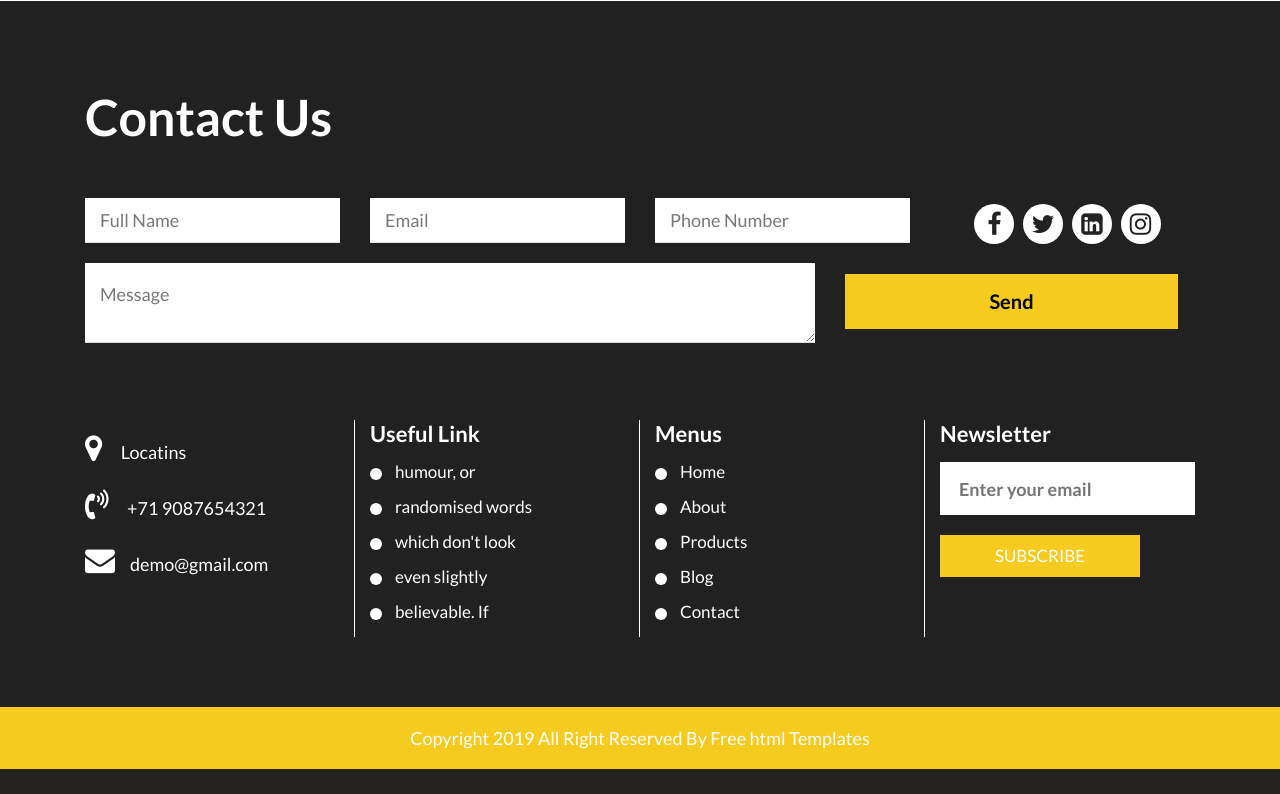
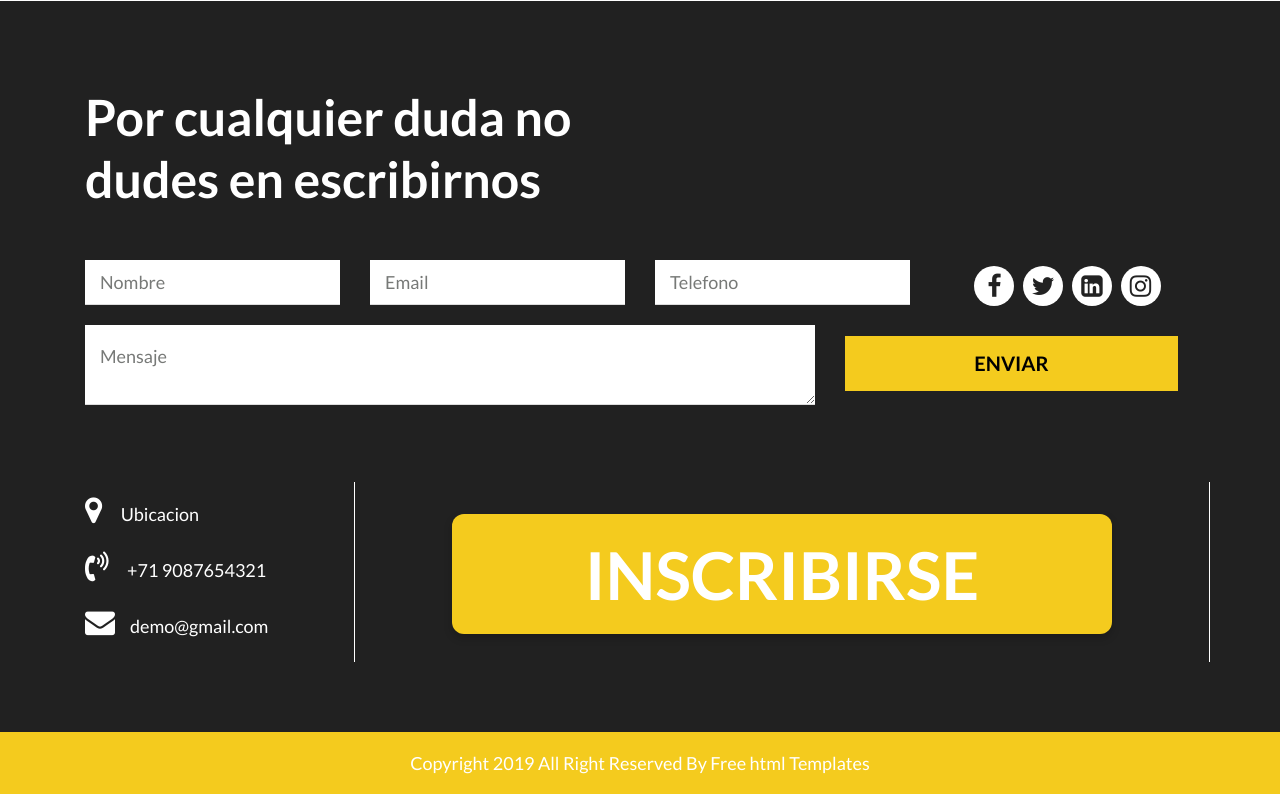
Before and after one commit to TomasCipriano-66/La-champion, a Flask app: page /contacto in a window 1280 px wide. Shown: the part 114-908 px from the top of the page. Before the commit the page ends 883 px from the top, so only its background shows below. Run offline with Flask 3, Linux system fonts and the light colour scheme; some libraries are stand-ins or nearby versions.

Commit message:
se termino el contacto

```diff
--- a/static/css/style.css
+++ b/static/css/style.css
@@ -1023,9 +1002,38 @@ ul.link li a::after {
     color: #212121;
 }
 
-
 /** end footer **/
 
 .products_page .product .titlepage {
     margin-top: 70px;
 }
+
+#decorated-button {
+     width: 80%;
+     height: 120px;
+     background-color: #f4cb1e; /* Verde */
+     color: white;
+     border: none;
+     border-radius: 12px; /* Bordes redondeados */
+     font-size: 66px; /* Tamaño de la fuente */
+     font-weight: bold;
+     cursor: pointer;
+     box-shadow: 0 4px 8px 0 rgba(0, 0, 0, 0.2); /* Sombra */
+     transition: 0.3s; /* Transición suave */
+     margin-left: 10%;
+     margin-top: 20px;
+     display: flex; /* Alinear el contenido */
+     align-items: center; /* Centrar verticalmente */
+     justify-content: center; /* Centrar horizontalmente */
+ }
+
+ #decorated-button:hover {
+     background-color: #65f41e; /* Verde más oscuro al pasar el mouse */
+     box-shadow: 0 8px 16px 0 rgba(0, 0, 0, 0.2); /* Sombra más intensa */
+ }
+
+ #decorated-button:active {
+     background-color: #3aae00; /* Verde aún más oscuro al hacer clic */
+     box-shadow: 0 5px #666; /* Sombra al hacer clic */
+     transform: translateY(4px); /* Movimiento hacia abajo al hacer clic */
+ }
--- a/templates/base.html
+++ b/templates/base.html
@@ -96,22 +96,22 @@
         <div class="footer">
             <div class="container">
                 <div class="row">
-                    <div class="col-md-4">
+                    <div class="col-md-6">
                         <div class="titlepage">
-                            <h2>Contact Us</h2>
+                            <h2>Por cualquier duda no dudes en escribirnos</h2>
                         </div>
                     </div>
                     <div class="col-md-12">
                         <form id="request" class="main_form">
                             <div class="row">
                                 <div class="col-md-3 ">
-                                    <input class="contactus" placeholder="Full Name" type="type" name="Full Name">
+                                    <input class="contactus" placeholder="Nombre" type="type" name="Full Nombre">
                                 </div>
                                 <div class="col-md-3">
                                     <input class="contactus" placeholder="Email" type="type" name="Email">
                                 </div>
                                 <div class="col-md-3">
-                                    <input class="contactus" placeholder="Phone Number" type="type" name="Phone Number">
+                                    <input class="contactus" placeholder="Telefono" type="type" name="Telefono">
                                 </div>
                                 <div class="col-xl-3 col-lg-3 col-md-3 col-sm-12">
                                     <ul class="social_icon">
@@ -123,11 +123,11 @@
                                     </ul>
                                 </div>
                                 <div class="col-md-8">
-                                    <textarea class="contactus1" placeholder="Message" type="type"
-                                        Message="Name">Message </textarea>
+                                    <textarea class="contactus1" placeholder="Mensaje" type="type"
+                                        Message="Mensaje"></textarea>
                                 </div>
                                 <div class="col-xl-4 col-lg-4 col-md-4 col-sm-12">
-                                    <button class="send_btn">Send</button>
+                                    <button class="send_btn">ENVIAR</button>
                                 </div>
 
                             </div>
@@ -136,39 +136,17 @@
 
                     <div class="col-md-3 border_right">
                         <ul class="location_icon">
-                            <li><a href="#"><i class="fa fa-map-marker" aria-hidden="true"></i></a> Locatins</li>
+                            <li><a href="#"><i class="fa fa-map-marker" aria-hidden="true"></i></a> Ubicacion</li>
                             <li><a href="#"><i class="fa fa-volume-control-phone" aria-hidden="true"></i></a> +71
                                 9087654321
                             </li>
                             <li><a href="#"><i class="fa fa-envelope" aria-hidden="true"></i></a>demo@gmail.com</li>
                         </ul>
                     </div>
-                    <div class="col-md-3 border_right">
-                        <h3>Useful Link</h3>
-                        <ul class="link">
-                            <li><a href="#">humour, or </a></li>
-                            <li><a href="#">randomised words </a> </li>
-                            <li><a href="#">which don't look </a></li>
-                            <li><a href="#">even slightly </a> </li>
-                            <li><a href="#">believable. If </a></li>
+                    <div class="col-md-9 border_right">
+                        <ul class="location_icon">
+                            <a id="decorated-button" class="nav-link" href="{{ url_for('home') }}">INSCRIBIRSE</a>
                         </ul>
-                    </div>
-                    <div class="col-md-3 border_right">
-                        <h3>Menus</h3>
-                        <ul class="link">
-                            <li><a href="index.html">Home</a></li>
-                            <li><a href="about.html">About</a></li>
-                            <li><a href="products.html">Products</a></li>
-                            <li><a href="blog.html">Blog</a></li>
-                            <li><a href="contact.html">Contact</a></li>
-                        </ul>
-                    </div>
-                    <div class="col-md-3">
-                        <form class="bottom_form">
-                            <h3>Newsletter</h3>
-                            <input class="enter" placeholder="Enter your email" type="text" name="Enter your email">
-                            <button class="sub_btn">subscribe</button>
-                        </form>
                     </div>
                 </div>
             </div>
@@ -176,8 +154,7 @@
                 <div class="container">
                     <div class="row">
                         <div class="col-md-12">
-                            <p>Copyright 2019 All Right Reserved By <a href="https://html.design/"> Free html
-                                    Templates</a>
+                            <p>Copyright 2019 All Right Reserved By <a href="https://html.design/"> Free html Templates</a>
                             </p>
                         </div>
                     </div>
--- a/templates/contact.html
+++ b/templates/contact.html
@@ -10,7 +10,6 @@ Título de la página de inicio
    <div class="container">
       <div class="row">
          <div class="col-md-12">
-
          </div>
       </div>
    </div>
```
Also changed, not shown: other parts of static/css/style.css (+23 -44 lines). Lines whose indentation alone changed are shown as unchanged.
